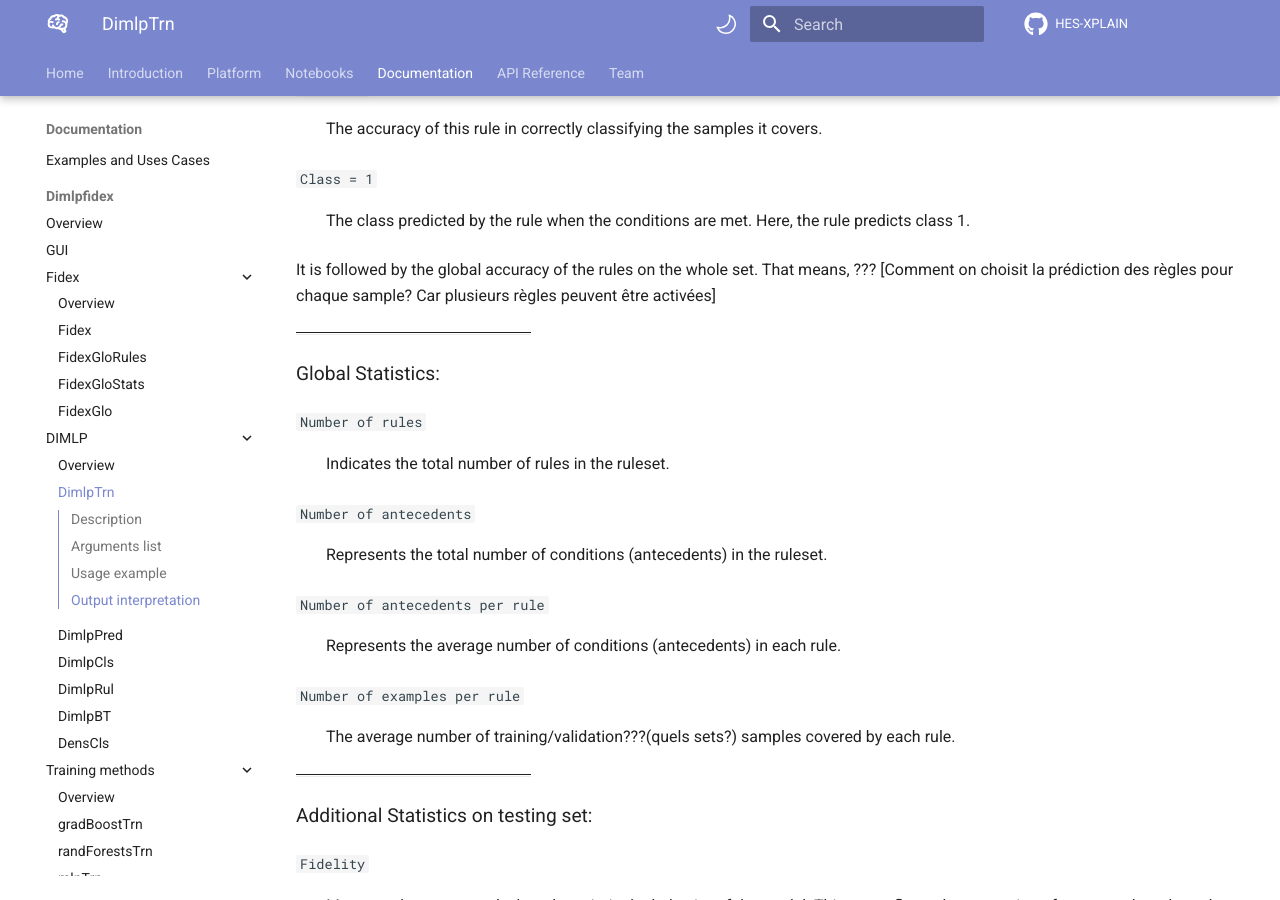
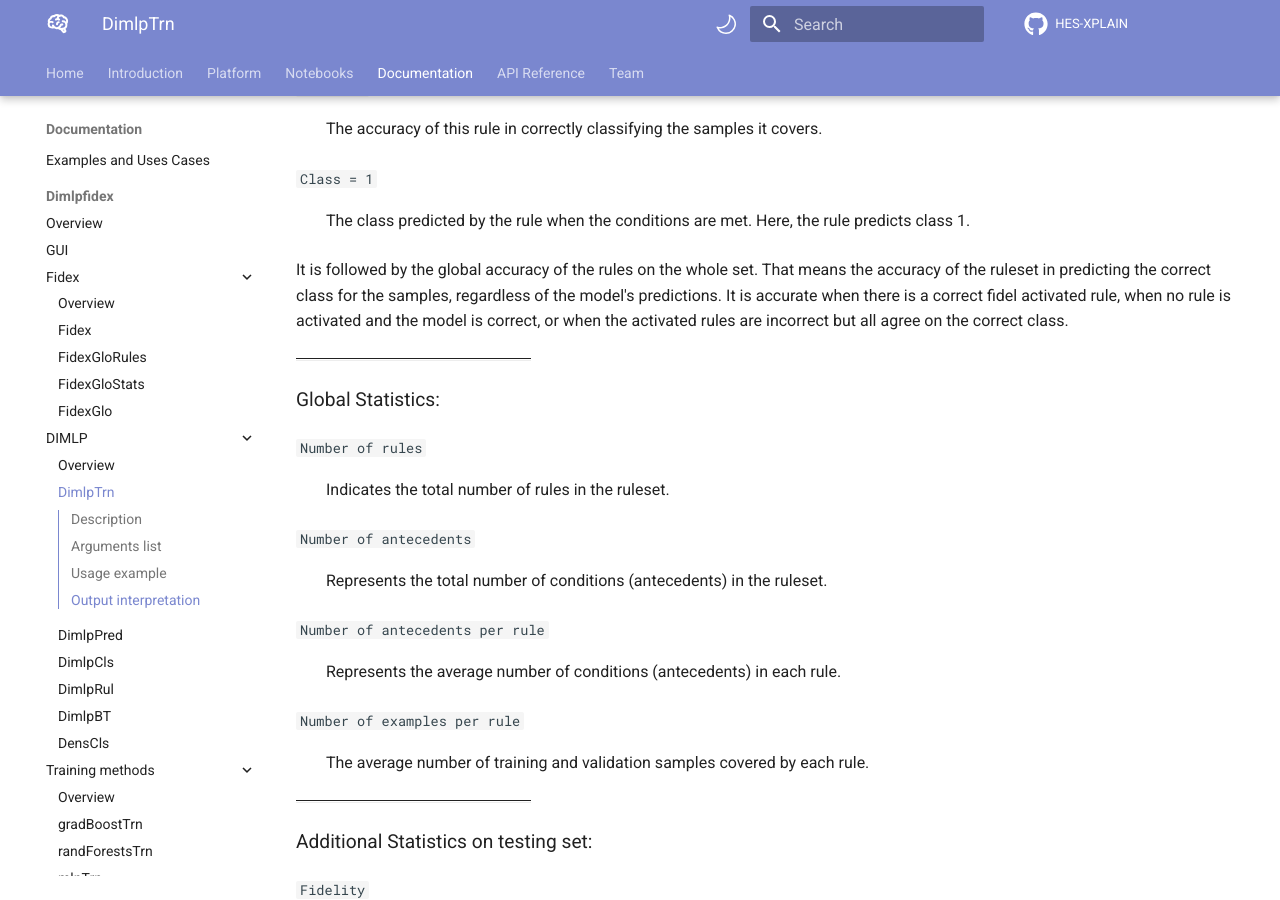
Before and after one commit to HES-XPLAIN/hes-xplain.github.io, an MkDocs documentation site: the page built from docs/documentation/dimlpfidex/dimlp/dimlptrn.md, in a window 1280 px wide and 900 px high, scrolled down 21529 px. Built offline with MkDocs 1.6.1 and Material for MkDocs 9.7.7, drawn with Linux system fonts in a browser that asks for light colours; comment, search, counter and statistics services are not loaded.

Commit message:
Finished DimlpTrn output interpretations

```diff
--- a/docs/documentation/dimlpfidex/dimlp/dimlptrn.md
+++ b/docs/documentation/dimlpfidex/dimlp/dimlptrn.md
@@ -661,7 +661,7 @@ For each rule and each dataset, there is some performances associated with the r
 `Class = 1`
 :   The class predicted by the rule when the conditions are met. Here, the rule predicts class 1.
 
-It is followed by the global accuracy of the rules on the whole set. That means, ??? [Comment on choisit la prédiction des règles pour chaque sample? Car plusieurs règles peuvent être activées]
+It is followed by the global accuracy of the rules on the whole set. That means the accuracy of the ruleset in predicting the correct class for the samples, regardless of the model's predictions. It is accurate when there is a correct fidel activated rule, when no rule is activated and the model is correct, or when the activated rules are incorrect but all agree on the correct class.
 
 <hr style="border-top: 1px solid; width: 25%;">
 
@@ -677,7 +677,7 @@ It is followed by the global accuracy of the rules on the whole set. That means,
 :   Represents the average number of conditions (antecedents) in each rule.
 
 `Number of examples per rule`
-:   The average number of training/validation???(quels sets?) samples covered by each rule.
+:   The average number of training and validation samples covered by each rule.
 
 <hr style="border-top: 1px solid; width: 25%;">
 
```
Also changed, not shown: docs/documentation/roadmap.md (+2 -2 lines), docs/platform/ressources.md (deleted, +0 -1 lines).
